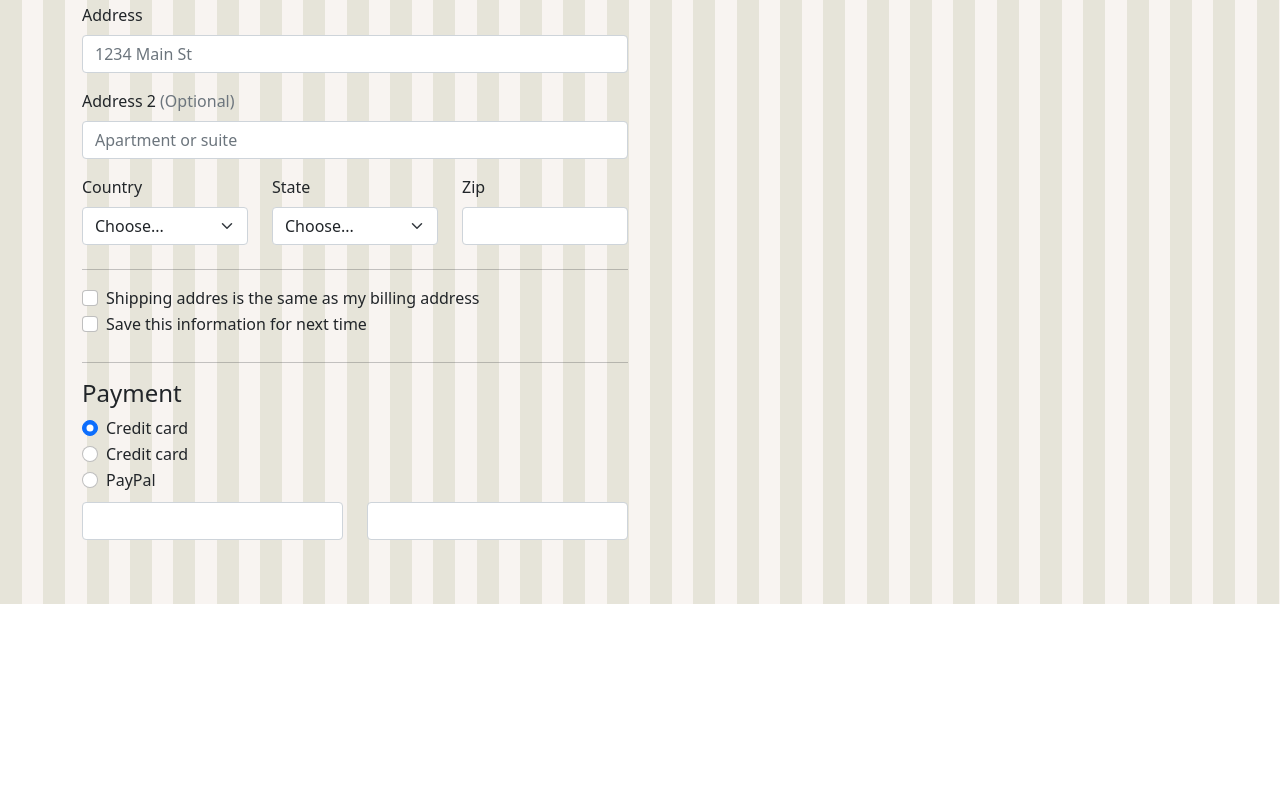
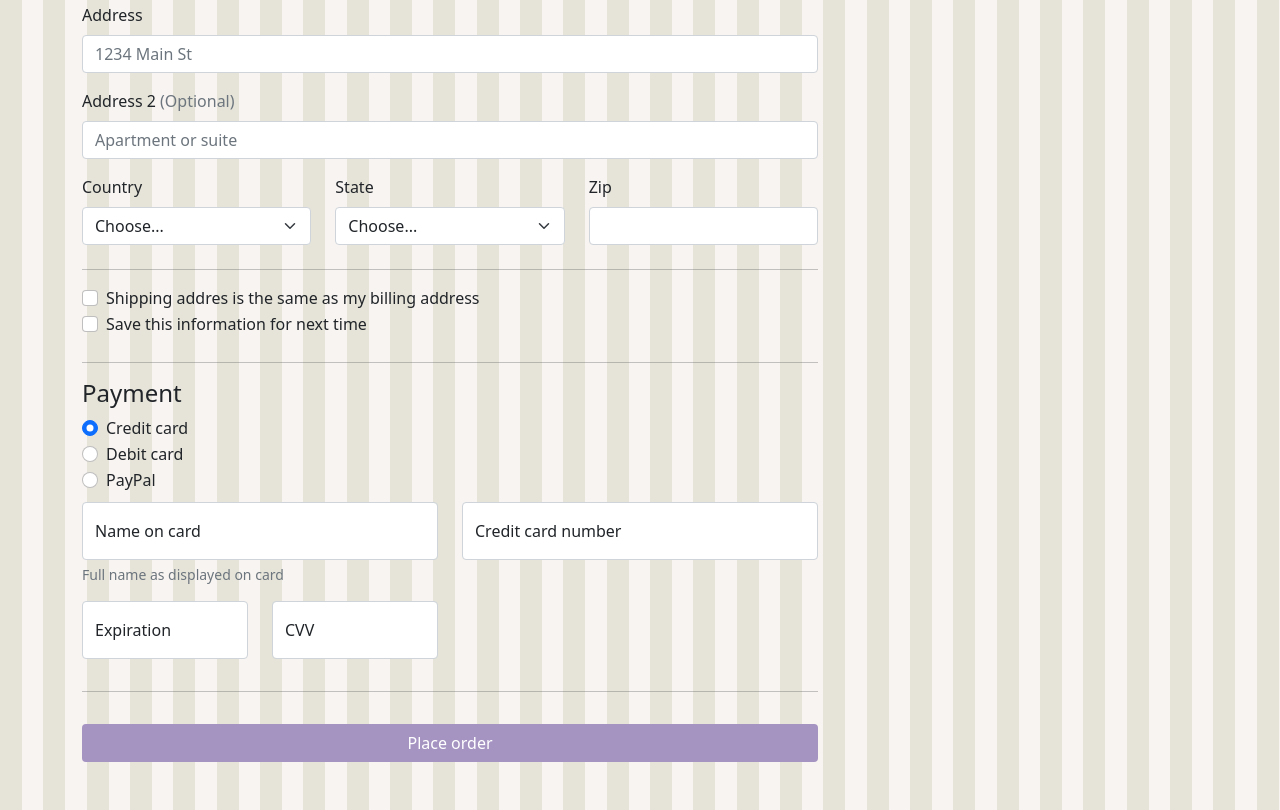
Before and after one commit to Deg42/Bethanys-Pie-Shop, a plain HTML site: page order.html in a window 1280 px wide. Shown: the part 540-1350 px from the top of the page. Before the commit the page ends 1144 px from the top, so only its background shows below. Drawn offline with nearby package versions, Linux system fonts and the light colour scheme.

```diff
--- a/js/custom.js
+++ b/js/custom.js
@@ -1,6 +1,5 @@
-
 // --- Contact toast when sumbmit ---
-document.getElementById("submit").onclick = function () {
+document.getElementById("submit").onclick = function() {
     var alert = document.getElementById('toast'); //select id of toast
     var bsAlert = new bootstrap.Toast(alert); //inizialize it
     bsAlert.show(); //show it
--- a/order.html
+++ b/order.html
@@ -5,8 +5,7 @@
 <head>
     <meta charset="utf-8">
     <meta name="viewport" content="width=device-width, initial-scale=1.0">
-    <link href="https://cdn.jsdelivr.net/npm/bootstrap@5.1.3/dist/css/bootstrap.min.css" rel="stylesheet"
-        integrity="sha384-1BmE4kWBq78iYhFldvKuhfTAU6auU8tT94WrHftjDbrCEXSU1oBoqyl2QvZ6jIW3" crossorigin="anonymous">
+    <link href="https://cdn.jsdelivr.net/npm/bootstrap@5.1.3/dist/css/bootstrap.min.css" rel="stylesheet" integrity="sha384-1BmE4kWBq78iYhFldvKuhfTAU6auU8tT94WrHftjDbrCEXSU1oBoqyl2QvZ6jIW3" crossorigin="anonymous">
     <link rel="stylesheet" href="css/custom.css">
     <title>Bethany's Pie Shop</title>
 
@@ -18,14 +17,10 @@
         <nav class="navbar fixed-top navbar-expand-lg navbar-dark bg-violet">
             <div class="container">
                 <a class="navbar-brand" href="index.html">
-                    <img src="images/bethanylogo.png" width="30" height="30" class="ms-3 d-inline-block align-top"
-                        alt="">
-                    Bethany's Pie Shop
+                    <img src="images/bethanylogo.png" width="30" height="30" class="ms-3 d-inline-block align-top" alt=""> Bethany's Pie Shop
                 </a>
 
-                <button class="navbar-toggler" type="button" data-bs-toggle="collapse"
-                    data-bs-target="#navbarNavDarkDropdown" aria-controls="navbarNavDarkDropdown" aria-expanded="false"
-                    aria-label="Toggle navigation">
+                <button class="navbar-toggler" type="button" data-bs-toggle="collapse" data-bs-target="#navbarNavDarkDropdown" aria-controls="navbarNavDarkDropdown" aria-expanded="false" aria-label="Toggle navigation">
                     <span class="navbar-toggler-icon"></span>
                 </button>
 
@@ -37,8 +32,7 @@
                         </li>
 
                         <li class="nav-item dropdown">
-                            <a class="nav-link dropdown-toggle" href="#" id="navbarDropdownMenuLink" role="button"
-                                data-bs-toggle="dropdown" aria-expanded="false">
+                            <a class="nav-link dropdown-toggle" href="#" id="navbarDropdownMenuLink" role="button" data-bs-toggle="dropdown" aria-expanded="false">
                                 Pies
                             </a>
                             <ul class="dropdown-menu" aria-labelledby="navbarDropdownMenuLink">
@@ -89,7 +83,7 @@
             <form>
                 <div class="row">
 
-                    <div class="col-md">
+                    <div class="col-md-8">
                         <h4>Your address</h4>
 
                         <div class="row">
@@ -108,8 +102,7 @@
                             <label for="username" class="form-label">Username</label>
                             <div class="input-group mb-3">
                                 <span class="input-group-text" id="basic-addon1">@</span>
-                                <input type="text" class="form-control" placeholder="Username" aria-label="Username"
-                                    aria-describedby="basic-addon1" id="username">
+                                <input type="text" class="form-control" placeholder="Username" aria-label="Username" aria-describedby="basic-addon1" id="username">
                             </div>
                         </div>
 
@@ -117,16 +110,14 @@
                             <label for="email" class="form-label">Email <span
                                     class="text-secondary">(Optional)</span></label>
                             <div class="input-group mb-3">
-                                <input type="email" class="form-control" placeholder="you@example.com"
-                                    aria-label="Email" aria-describedby="basic-addon1" id="email">
+                                <input type="email" class="form-control" placeholder="you@example.com" aria-label="Email" aria-describedby="basic-addon1" id="email">
                             </div>
                         </div>
 
                         <div class="row">
                             <label for="address" class="form-label">Address</label>
                             <div class="input-group mb-3">
-                                <input type="text" class="form-control" placeholder="1234 Main St" aria-label="Email"
-                                    aria-describedby="basic-addon1" id="address">
+                                <input type="text" class="form-control" placeholder="1234 Main St" aria-label="Email" aria-describedby="basic-addon1" id="address">
                             </div>
                         </div>
 
@@ -134,8 +125,7 @@
                             <label for="address2" class="form-label">Address 2 <span
                                     class="text-secondary">(Optional)</span></label>
                             <div class="input-group mb-3">
-                                <input type="text" class="form-control" placeholder="Apartment or suite"
-                                    aria-label="Email" aria-describedby="basic-addon1" id="address2">
+                                <input type="text" class="form-control" placeholder="Apartment or suite" aria-label="Email" aria-describedby="basic-addon1" id="address2">
                             </div>
                         </div>
 
@@ -171,15 +161,13 @@
                         <div class="row">
                             <div class="form-label">
                                 <div class="form-check">
-                                    <input class="form-check-input" type="checkbox" value="isSameShippingBilling"
-                                        id="isSameShippingBilling">
+                                    <input class="form-check-input" type="checkbox" value="isSameShippingBilling" id="isSameShippingBilling">
                                     <label class="form-check-label" for="isSameShippingBilling">
                                         Shipping addres is the same as my billing address
                                     </label>
                                 </div>
                                 <div class="form-check">
-                                    <input class="form-check-input" type="checkbox" value="isSaveNextTime"
-                                        id="isSaveNextTime">
+                                    <input class="form-check-input" type="checkbox" value="isSaveNextTime" id="isSaveNextTime">
                                     <label class="form-check-label" for="isSaveNextTime">
                                         Save this information for next time
                                     </label>
@@ -192,19 +180,17 @@
                         <h4>Payment</h4>
 
                         <div class="row">
-
                             <div class="form-label">
                                 <div class="form-check">
-                                    <input class="form-check-input" type="radio" name="payment" id="creditCard"
-                                        checked>
+                                    <input class="form-check-input" type="radio" name="payment" id="creditCard" checked>
                                     <label class="form-check-label" for="creditCard">
                                         Credit card
                                     </label>
                                 </div>
                                 <div class="form-check">
                                     <input class="form-check-input" type="radio" name="payment" id="debitCard">
-                                    <label class="form-check-label" for="creditCard">
-                                        Credit card
+                                    <label class="form-check-label" for="debitCard">
+                                        Debit card
                                     </label>
                                 </div>
                                 <div class="form-check">
@@ -215,34 +201,58 @@
                                 </div>
                             </div>
 
-
                             <div class="col-md">
-
-                                <input type="text" class="form-control mb-3" aria-label="First name" id="firstName">
+                                <div class="form-floating mb-3">
+                                    <input type="text" class="form-control" id="cardName" placeholder="Name on card">
+                                    <label for="cardName">Name on card</label>
+                                    <div id="cardHelpBlock" class="form-text">
+                                        Full name as displayed on card
+                                    </div>
+                                </div>
                             </div>
 
                             <div class="col-md">
-
-                                <input type="text" class="form-control mb-3" aria-label="Last name" id="lastName">
+                                <div class="form-floating mb-3">
+                                    <input type="number" class="form-control" id="cardNumber" placeholder="Credit card number" pattern="[0-9]{13,19}">
+                                    <label for="cardNumber">Credit card number</label>
+                                </div>
                             </div>
                         </div>
 
+                        <div class="row">
+                            <div class="col-md-3">
+                                <div class="form-floating mb-3">
+                                    <input type="number" class="form-control" id="cardExpiration" placeholder="Expiration" onfocus="(this.type='date')" onfocusout="(this.type='text')">
+                                    <label for="cardExpiration">Expiration</label>
+                                </div>
+                            </div>
+                            <div class="col-md-3">
+                                <div class="form-floating mb-3">
+                                    <input type="number" class="form-control" id="cardCvv" placeholder="CVV" pattern="[0-9]{3,4}">
+                                    <label for="cardCvv">CVV</label>
+                                </div>
+                            </div>
+                        </div>
 
+                        <hr>
 
                     </div>
 
-                    <div class="col-md">
+                    <div class="col-md-4">
                         <h4>Redeem coupon</h4>
 
                         <div class="card p-2">
-                            <div class="input-group">
-                                <input type="text" class="form-control" placeholder="Promo code"
-                                    aria-label="Recipient's username" aria-describedby="button-addon2">
+                            <div class="input-group ">
+                                <input type="text " class="form-control " placeholder="Promo code " aria-label="Recipient 's username" aria-describedby="button-addon2">
                                 <button class="btn btn-secondary" type="button" id="button-addon2">Reedem</button>
                             </div>
                         </div>
+                    </div>
 
-
+                    <div class="col-md-8">
+                        <div class="d-grid">
+                            <button class="btn btn-violet mt-3" type="button">Place order</button>
+                        </div>
                     </div>
 
                 </div>
@@ -251,10 +261,9 @@
         </div>
     </main>
 
-    <script src="https://cdn.jsdelivr.net/npm/bootstrap@5.1.3/dist/js/bootstrap.bundle.min.js"
-        integrity="sha384-ka7Sk0Gln4gmtz2MlQnikT1wXgYsOg+OMhuP+IlRH9sENBO0LRn5q+8nbTov4+1p"
-        crossorigin="anonymous"></script>
+    <script src="https://cdn.jsdelivr.net/npm/bootstrap@5.1.3/dist/js/bootstrap.bundle.min.js" integrity="sha384-ka7Sk0Gln4gmtz2MlQnikT1wXgYsOg+OMhuP+IlRH9sENBO0LRn5q+8nbTov4+1p" crossorigin="anonymous"></script>
 
+    <script src="js/custom.js"></script>
 </body>
 
 </html>
```
Also changed, not shown: css/custom.css (+7 -6 lines).
